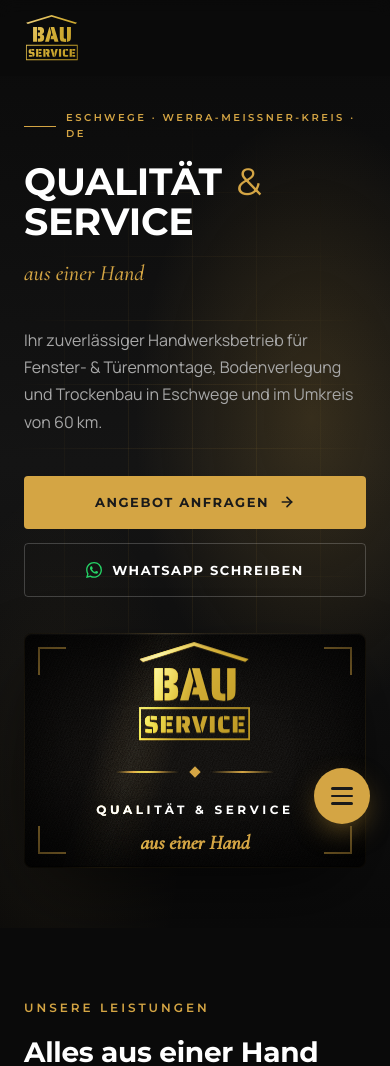
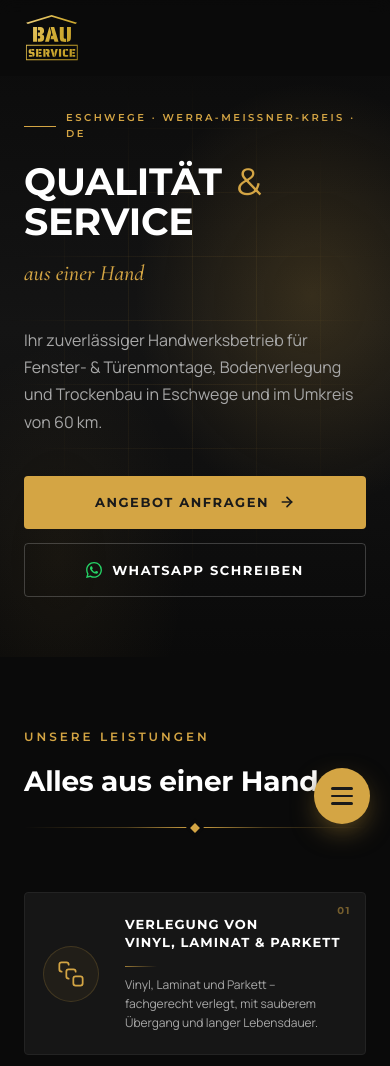
Before and after one commit to tovsaa/BauService, a plain HTML site: page index.html in a window 390 px wide. Shown: the top 1066 px of the page. Drawn offline with Linux system fonts and the light colour scheme; no server answers.

Commit message:
Hide decorative hero card on mobile

```diff
--- a/index.html
+++ b/index.html
@@ -2237,13 +2237,8 @@
         padding: 110px 0 60px;
       }
       .hero-grid { grid-template-columns: 1fr; gap: 36px; }
-      .hero-image { order: 2; } /* image AFTER text on mobile */
-      .hero-visual { aspect-ratio: 16 / 11; }
-      .hero-visual .corner { width: 28px; height: 28px; }
-      .hero-visual .corner-tl { top: 14px; left: 14px; }
-      .hero-visual .corner-tr { top: 14px; right: 14px; }
-      .hero-visual .corner-bl { bottom: 14px; left: 14px; }
-      .hero-visual .corner-br { bottom: 14px; right: 14px; }
+      /* Hero card is decorative — hide on mobile (it can't fit full-size next to the text). */
+      .hero-image { display: none; }
       .hero-meta { font-size: 10px; margin-bottom: 20px; }
       .hero-scroll-cue { display: none; }
       .services { padding: 70px 0; }
@@ -2306,6 +2301,7 @@
     @media (max-width: 480px) {
       .hero-buttons { flex-direction: column; align-items: stretch; }
       .hero-buttons .btn { justify-content: center; }
+
 
       /* Cards switch to horizontal layout: icon left, text right.
          Uses a 2-column grid inside each card so the icon column stays narrow. */
```
